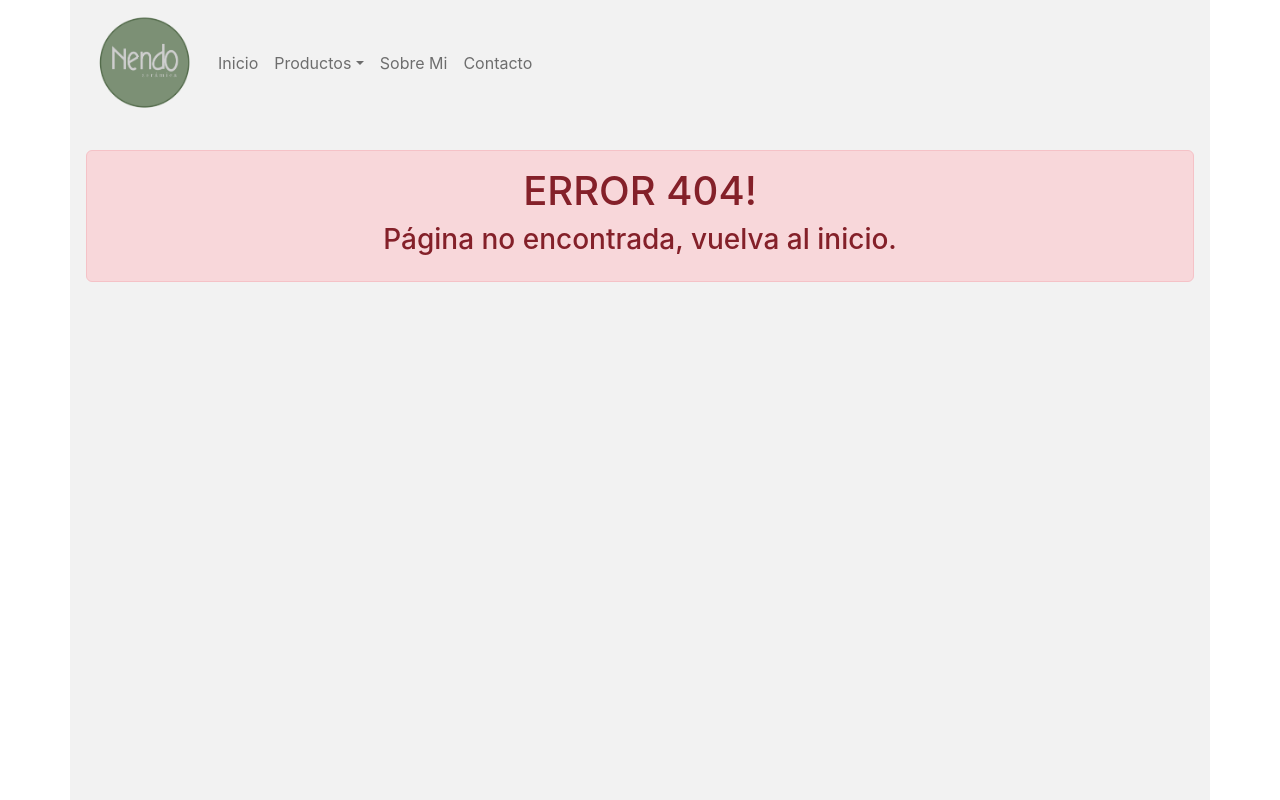
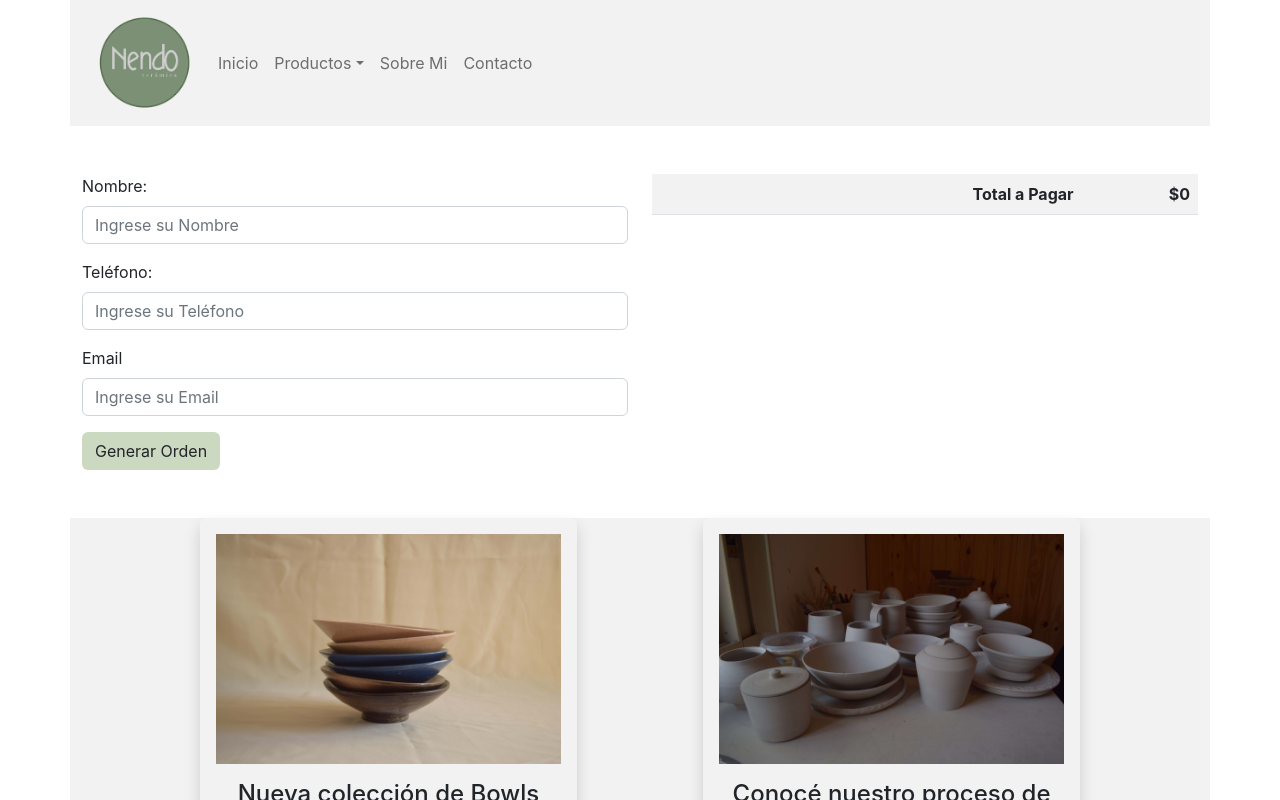
Before and after one commit to jplarussa/NendoCeramica-React, a React (Create React App) app: page /checkout in a window 1280 px wide. Shown: the top 800 px of the page. Built offline with nearby package versions, Linux system fonts and the light colour scheme; a small style sheet from the web is missing.

Commit message:
Upgrade con generador de ordenes en Firebase

```diff
--- a/src/App.js
+++ b/src/App.js
@@ -8,6 +8,7 @@ import Cart from "./components/Cart";
 import Banners from "./components/Banners";
 import Footer from "./components/Footer";
 import Error404 from "./components/Error404";
+import Checkout from "./components/Checkout";
 
 function App() {
   return (
@@ -20,6 +21,7 @@ function App() {
           <Route path="/item/" element={<ItemListContainer />} />
           <Route path="/item/:id" element={<ItemDetailContainer />} />
           <Route path="/cart" element={<Cart />} />
+          <Route path="/checkout" element={<Checkout />} />
           <Route path="*" element={<Error404 />} />
         </Routes>
         <Banners></Banners>
--- a/src/components/Cart.jsx
+++ b/src/components/Cart.jsx
@@ -11,7 +11,7 @@ const Cart = () => {
                 <div className="container">
                     <div className="row my-5">
                         <div className="col-md-12 text-center">
-                            <div className="alert alert-danger" role="alert">No tienes productos en el Carrito!</div>
+                            <div className="bg-nendo-light p-4 mb-3" role="alert">No tienes productos en el Carrito!</div>
                             <Link to={"/"} className="btn bg-nendo-light">Volver a la Página Principal</Link>
                         </div>
                     </div>
@@ -53,7 +53,7 @@ const Cart = () => {
                                 <td colSpan={3}>&nbsp;</td>
                                 <td className="text-end"><b>Total a Pagar</b></td>
                                 <td className="text-end"><b>${sumTotal()}</b></td>
-                                <td className="text-end"><button className="btn bg-nendo-light">Finalizar Compra</button></td>
+                                <td className="text-end"><Link to={"/checkout"} className="btn bg-nendo-light">Finalizar Compra</Link></td>
                             </tr>
                         </tbody>
                     </table>
--- /dev/null
+++ b/src/components/Checkout.jsx
@@ -0,0 +1,86 @@
+import { addDoc, collection, getFirestore, doc, updateDoc } from "firebase/firestore";
+import React, { useContext } from "react";
+import { useState } from "react";
+import { CartContext } from "../context/CartContextProvider";
+
+const Checkout = () => {
+
+    const {cartList, sumTotal, clear} = useContext(CartContext);
+    const [name, setName] = useState("");
+    const [telephone, setTelephone] = useState("");
+    const [email, setEmail] = useState("");
+    const [orderId, setOrderId] = useState("");
+
+    const generateOrder = () => {
+        const fecha = new Date();
+        const order = {
+            buyer:{name:name, telephone:telephone, email:email},
+            items: cartList.map(item => (
+                {id:item.id, title:item.name, quantity:item.qty, price:item.price, subtotal:item.qty * item.price}
+            )),
+            total:sumTotal(),
+            order_date: `${fecha.getFullYear()}-${fecha.getMonth() + 1}-${fecha.getDate()} ${fecha.getHours()}:${fecha.getMinutes()}:${fecha.getSeconds()}`
+        }
+
+        const db = getFirestore();
+        const ordersCollection = collection(db, "orders");
+        addDoc(ordersCollection, order).then((snapShot) => {
+            setOrderId(snapShot.id);
+            const generatedOrder = doc(db, "orders", snapShot.id); //Selecciono la Orden a modificar
+            updateDoc(generatedOrder, {total:order.total * 1.21}); //Actualiza la Orden Generada aplicando un 21% al valor total
+            clear();
+        });
+
+    }
+    return (
+        <div className="container">
+            <div className="row my-5">
+                <div className="col-md-6">
+                    <form>
+                        <div className="mb-3">
+                            <label for="name" className="form-label">Nombre:</label>
+                            <input type="text" className="form-control" placeholder="Ingrese su Nombre" onInput={(e) => {setName(e.target.value)}} />
+                        </div>
+                        <div className="mb-3">
+                            <label for="telephone" className="form-label">Teléfono:</label>
+                            <input type="number" className="form-control" id="telephone" placeholder="Ingrese su Teléfono" onInput={(e) => {setTelephone(e.target.value)}} />
+                        </div>
+                        <div className="mb-3">
+                            <label for="email" className="form-label">Email</label>
+                            <input type="text" className="form-control" id="email" placeholder="Ingrese su Email" onInput={(e) => {setEmail(e.target.value)}} />
+                        </div>
+                        <button type="button" className="btn bg-nendo-light" onClick={generateOrder}>Generar Orden</button>
+                    </form>
+                </div>
+                <div className="col-md-6">
+                    <table className="table">
+                    <tbody>
+                            {cartList.map(item => (
+                                <tr key={item.id}>
+                                    <td><img src={item.image} alt={item.name} width={80} /></td>
+                                    <td className="align-middle">{item.name}</td>
+                                    <td className="align-middle text-center">{item.qty}</td>
+                                    <td className="align-middle text-end">${item.price}</td>
+                                    <td className="align-middle text-end">${item.qty * item.price}</td>
+                                </tr>
+                                ))
+                            }
+                            <tr className="bg-nendo">
+                                <td colSpan={3}>&nbsp;</td>
+                                <td className="text-end"><b>Total a Pagar</b></td>
+                                <td className="text-end"><b>${sumTotal()}</b></td>
+                            </tr>
+                        </tbody>
+                    </table>
+                </div>
+            </div>
+            <div className="row">
+                <div className="col text-center">
+                    {orderId !== "" ? <div className="bg-nendo-light p-4 mb-3" role="alert">La Orden generada es: <b>{orderId}</b></div> : ""}
+                </div>
+            </div>
+        </div>
+    )
+}
+
+export default Checkout;
```
